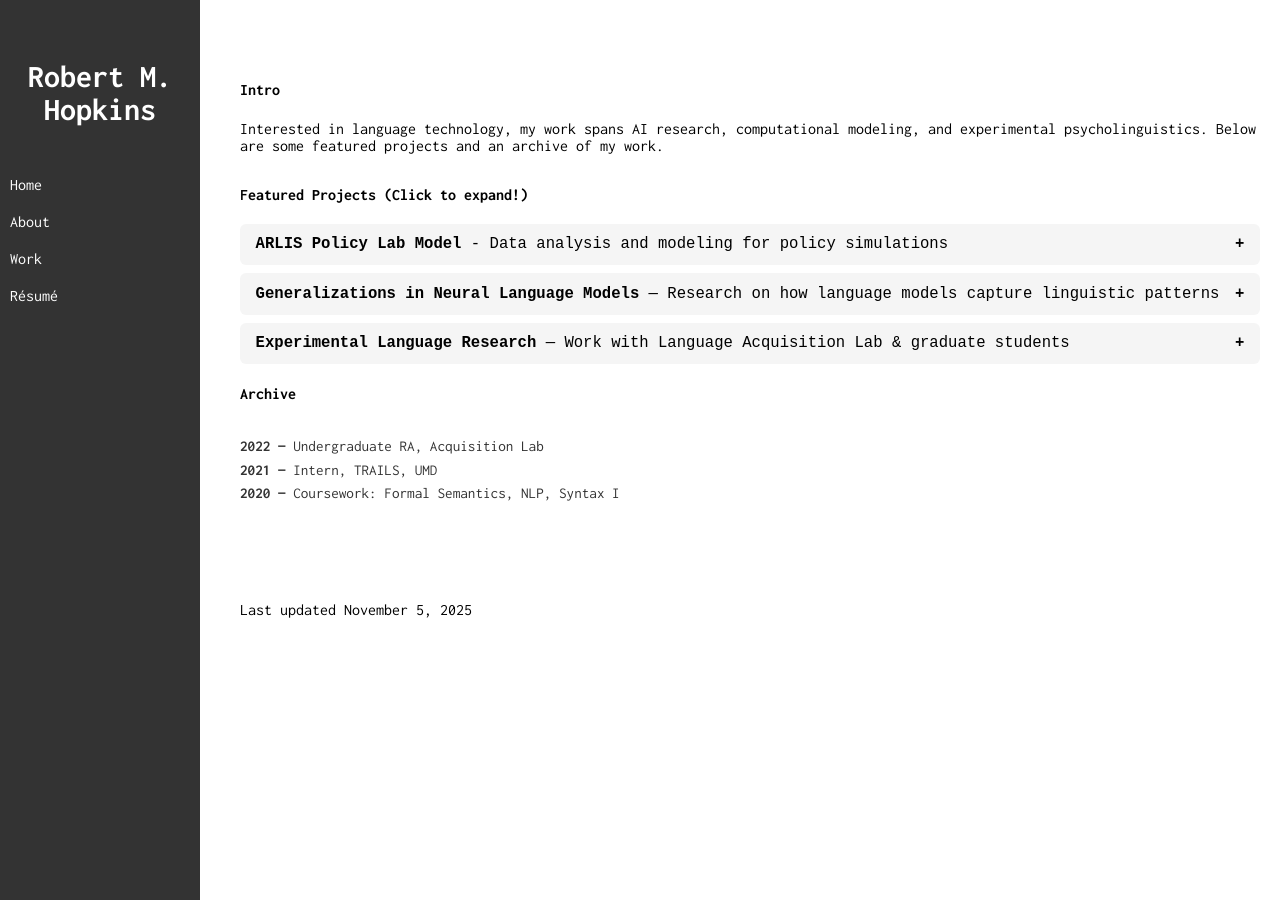
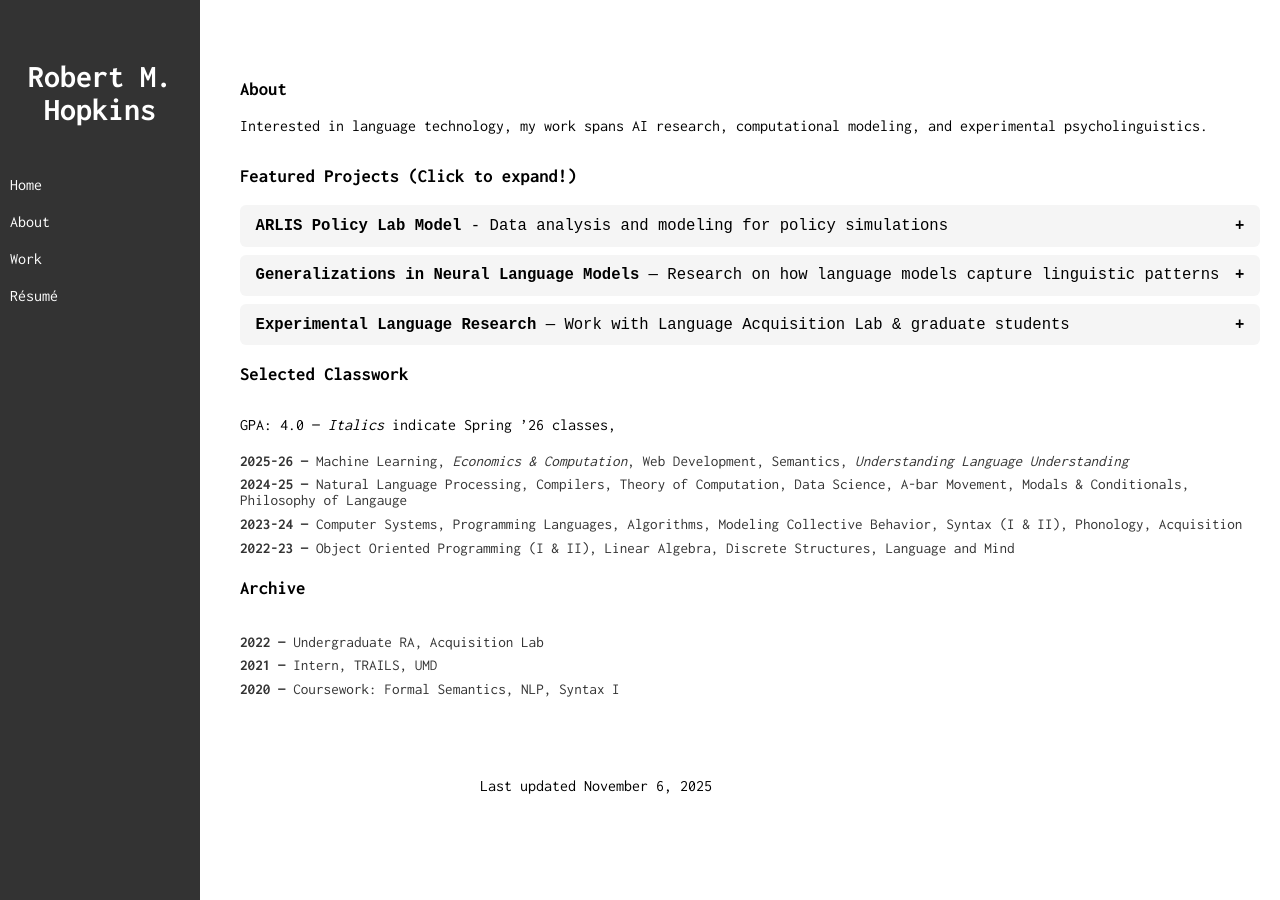
Before and after one commit to rmhopkins4/rmhopkins4.github.io, a Jekyll site: the page built from work.html, in a window 1280 px wide. Built offline with Jekyll 4.4.1, drawn with Linux system fonts in a browser that asks for light colours.

Commit message:
Update headings and add classwork section

```diff
--- a/_layouts/default.html
+++ b/_layouts/default.html
@@ -1,5 +1,5 @@
 ---
-last_modified: 2025-11-05T17:34:55-0500
+last_modified: 2025-11-06T13:25:43-0500
 ---
 <!DOCTYPE html>
 <html lang="en">
--- a/about.html
+++ b/about.html
@@ -1,6 +1,6 @@
 ---
 layout: default
-last_modified: 2025-11-05T17:34:55-0500
+last_modified: 2025-11-06T13:25:43-0500
 title: Robert M. Hopkins — About
 ---
 
--- a/assets/css/styles.css
+++ b/assets/css/styles.css
@@ -108,6 +108,10 @@
   .pdf-container embed {
     height: 500px; /* Full viewport height */
   }
+}
+
+.content h4 {
+  margin-top: 2em;
 }
 
 /* home page highlights */
@@ -248,6 +252,30 @@
   line-height: 1.5;
 }
 
+/* work page classwork */
+
+.classwork {
+  margin-top: 2em;
+}
+
+.classwork h2 {
+  font-size: 1.5em;
+  margin-bottom: 0.75em;
+}
+
+.classwork ul {
+  list-style-type: none;
+  padding-left: 0;
+  margin: 0;
+}
+
+.classwork li {
+  padding: 0.25em 0;
+  font-size: 0.95em;
+  color: #333;
+}
+
+
 /* work page archive */
 
 .archive {
--- a/resume.html
+++ b/resume.html
@@ -1,6 +1,6 @@
 ---
 layout: default
-last_modified: 2025-11-05T17:34:55-0500
+last_modified: 2025-11-06T13:25:43-0500
 title: Robert M. Hopkins — Résumé
 ---
 
--- a/work.html
+++ b/work.html
@@ -10,13 +10,13 @@
 
 <body>
   <div class="content">
-    <h4>Intro</h4>
+    <h3>About</h3>
     <p>
-      Interested in language technology, my work spans AI research, computational modeling, and experimental psycholinguistics. Below are some featured projects and an archive of my work.
+      Interested in language technology, my work spans AI research, computational modeling, and experimental psycholinguistics.
     </p>
 
     <div class="featured">
-      <h4>Featured Projects (Click to expand!)</h4>
+      <h3>Featured Projects (Click to expand!)</h3>
 
       <div class="featured-item" id="arlis-feature">
         <input type="checkbox" id="feature1">
@@ -43,13 +43,36 @@
       </div>
     </div>
 
-    <h4>Archive</h4>
+    <h3>Selected Classwork</h3>
+    <div class="classwork">
+      <p>GPA: 4.0 — <span style="font-style: italic;">Italics</span> indicate Spring ’26 classes, </p>
+      <ul>
+        <li><strong>2025-26 —</strong>
+          Machine Learning, <i>Economics & Computation</i>, Web Development, Semantics, <i>Understanding Language Understanding</i>
+        </li>
+        <li><strong>2024-25 —</strong>
+          Natural Language Processing, Compilers, Theory of Computation, Data Science, A-bar Movement, Modals & Conditionals, Philosophy of Langauge
+        </li>
+        <li><strong>2023-24 —</strong>
+          Computer Systems, Programming Languages, Algorithms, Modeling Collective Behavior, Syntax (I & II), Phonology, Acquisition
+        </li>
+        <li><strong>2022-23 —</strong>
+          Object Oriented Programming (I & II), Linear Algebra, Discrete Structures, Language and Mind
+        </li>
+      </ul>
+
+    <h3>Archive</h3>
     <div class="archive">
       <ul>
-
-        <li><strong>2022 —</strong> Undergraduate RA, Acquisition Lab</li>
-        <li><strong>2021 —</strong> Intern, TRAILS, UMD</li>
-        <li><strong>2020 —</strong> Coursework: Formal Semantics, NLP, Syntax I</li>
+        <li><strong>2022 —</strong>
+          Undergraduate RA, Acquisition Lab
+        </li>
+        <li><strong>2021 —</strong>
+          Intern, TRAILS, UMD
+        </li>
+        <li><strong>2020 —</strong>
+          Coursework: Formal Semantics, NLP, Syntax I
+        </li>
       </ul>
     </div>
 
```
Also changed, not shown: other parts of work.html (+1 -1 lines), index.html (+6 -6 lines), README.md.
